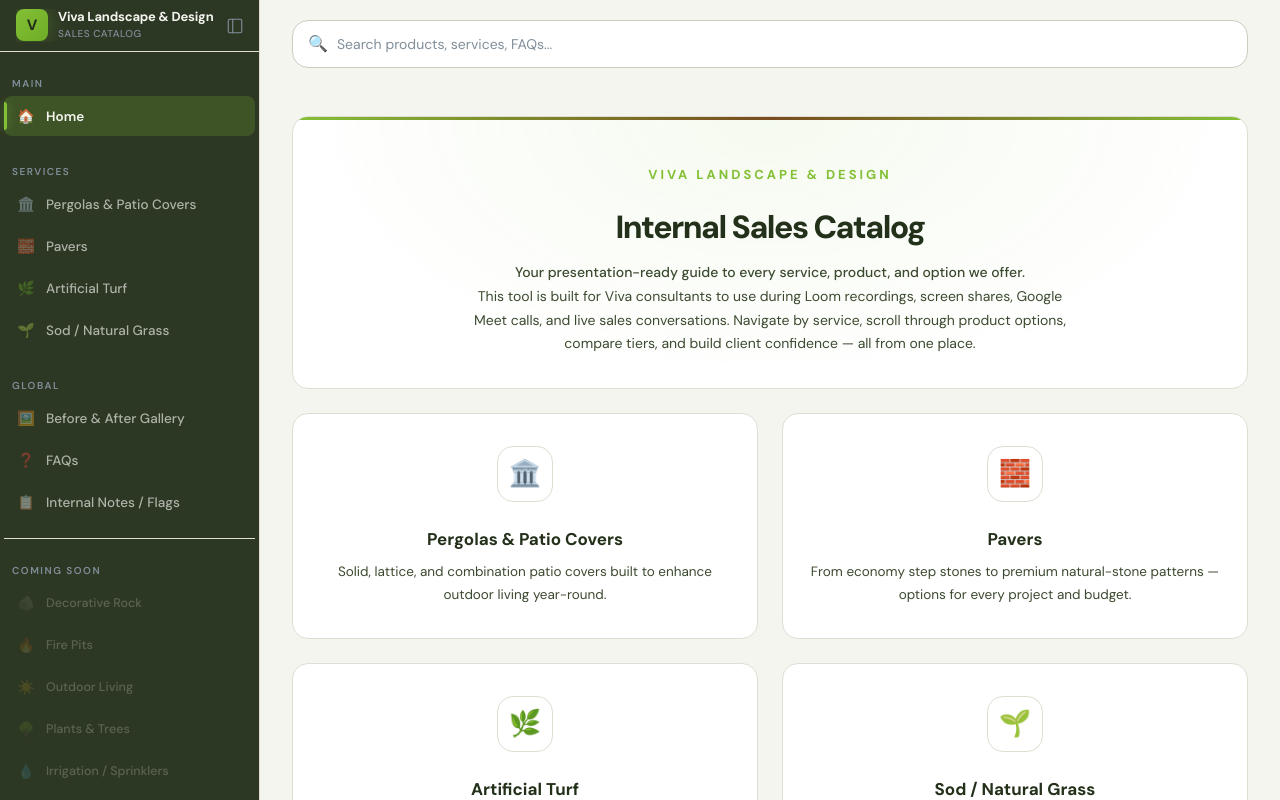
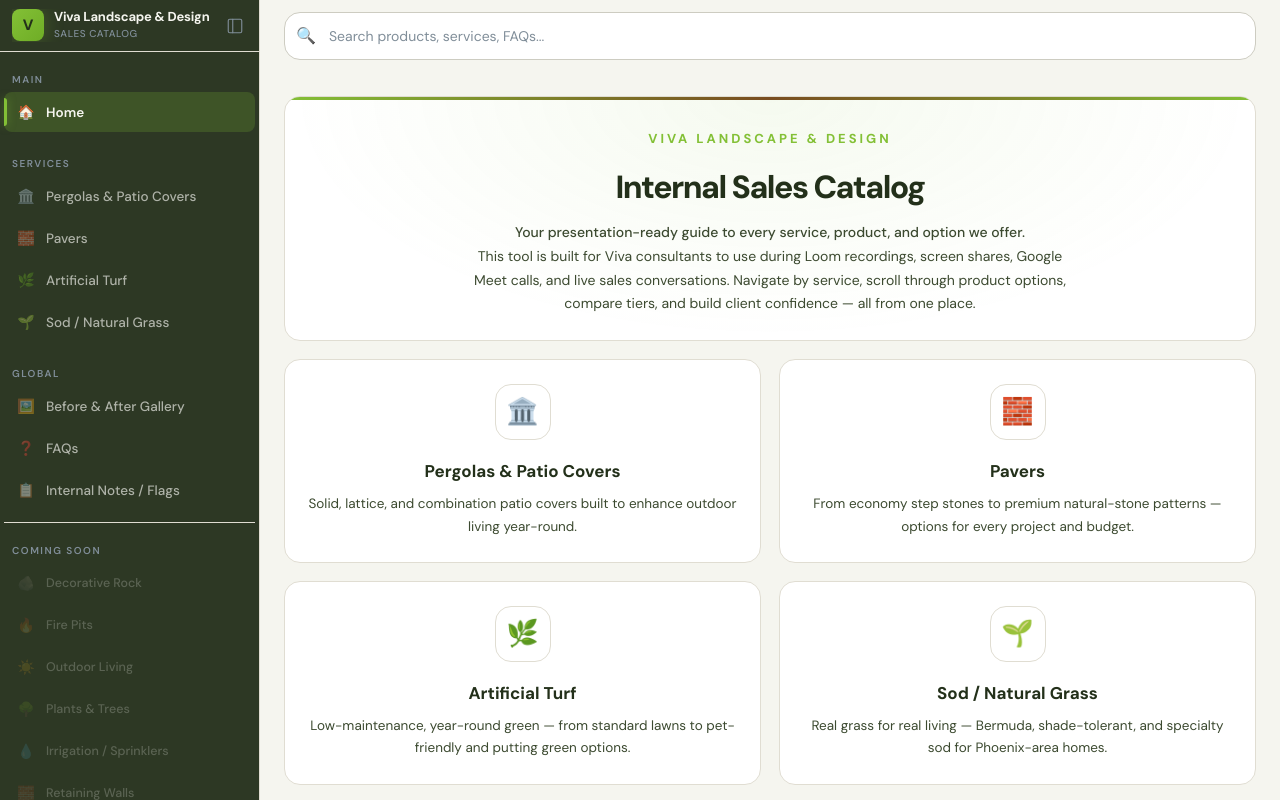
Before and after one commit to techviva/viva-sales-catalog-mvp, a plain HTML site: page index.html in a window 1280 px wide. Drawn offline with nearby package versions, Linux system fonts and the light colour scheme.

Commit message:
v6.1 — Densify spacing tokens + fluid max-width (#4)
System-wide layout densification, foundation for incremental UX
work. Single :root edit propagates to all pages:

- --space-md  16 → 12px
- --space-lg  24 → 18px
- --space-xl  32 → 24px
- --space-2xl 48 → 32px
- --space-3xl 64 → 48px
- --space-4xl 96 → 72px

(--space-xs 4px and --space-sm 8px preserved as atomic.)

- --content-max-width: 1200px → clamp(1080px, 92vw, 1480px)
  At 13" the useful viewport stays at 1080px (no visual change to
  density). On monitors ≥1700px the content area expands up to
  1480px, recovering ~25% of previously wasted real estate.

- index.html search-bar wrapper migrated from inline max-width:1200px
  to .search-bar-wrap class so it tracks --content-max-width.

- Asset cache-bust 5.1 → 6.1.

Expected: ~25-30% less scroll across all pages from token cascade.
No selectors edited individually — the token change propagates.

Co-authored-by: Viva Marketing Agency <viva-agency@openclaw.internal>
Co-authored-by: Claude Opus 4.7 (1M context) <noreply@anthropic.com>

```diff
--- a/index.html
+++ b/index.html
@@ -5,7 +5,7 @@
   <meta name="viewport" content="width=device-width, initial-scale=1.0">
   <title>Viva Landscape & Design — Sales Catalog</title>
   <meta name="theme-color" content="#0B0F0D">
-  <link rel="stylesheet" href="styles.css?v=5.1">
+  <link rel="stylesheet" href="styles.css?v=6.1">
   <script src="https://cdnjs.cloudflare.com/ajax/libs/gsap/3.12.5/gsap.min.js"></script>
   <script src="https://cdnjs.cloudflare.com/ajax/libs/gsap/3.12.5/ScrollTrigger.min.js"></script>
 </head>
@@ -34,7 +34,7 @@
     </aside>
 
     <main class="main-content">
-      <div style="max-width:1200px;margin:0 auto;padding:20px 32px 0;">
+      <div class="search-bar-wrap">
         <div class="search-bar">
           <span class="search-icon">🔍</span>
           <input
@@ -62,8 +62,8 @@
     </div>
   </div>
 
-  <script src="content.js?v=5.1"></script>
-  <script src="app.js?v=5.1"></script>
+  <script src="content.js?v=6.1"></script>
+  <script src="app.js?v=6.1"></script>
 
 </body>
 </html>
--- a/styles.css
+++ b/styles.css
@@ -71,19 +71,19 @@
   /* Typography */
   --font-primary: 'DM Sans', -apple-system, BlinkMacSystemFont, sans-serif;
 
-  /* Spacing */
+  /* Spacing — densified for 13" presentation use, atomic xs/sm preserved */
   --space-xs: 4px;
   --space-sm: 8px;
-  --space-md: 16px;
-  --space-lg: 24px;
-  --space-xl: 32px;
-  --space-2xl: 48px;
-  --space-3xl: 64px;
-  --space-4xl: 96px;
-
-  /* Layout */
+  --space-md: 12px;
+  --space-lg: 18px;
+  --space-xl: 24px;
+  --space-2xl: 32px;
+  --space-3xl: 48px;
+  --space-4xl: 72px;
+
+  /* Layout — fluid max-width: locks at 13" useful viewport, expands to 1480 on big monitors */
   --sidebar-width: 260px;
-  --content-max-width: 1200px;
+  --content-max-width: clamp(1080px, 92vw, 1480px);
   --radius-sm: 8px;
   --radius-md: 12px;
   --radius-lg: 16px;
@@ -290,6 +290,11 @@ body.sidebar-collapsed .main-content { margin-left: 60px; }
 }
 
 /* ── SEARCH BAR ────────────────────────────────────────────── */
+.search-bar-wrap {
+  max-width: var(--content-max-width);
+  margin: 0 auto;
+  padding: var(--space-md) var(--space-xl) 0;
+}
 .search-bar { position: relative; margin-bottom: var(--space-lg); }
 
 .search-input {
```
